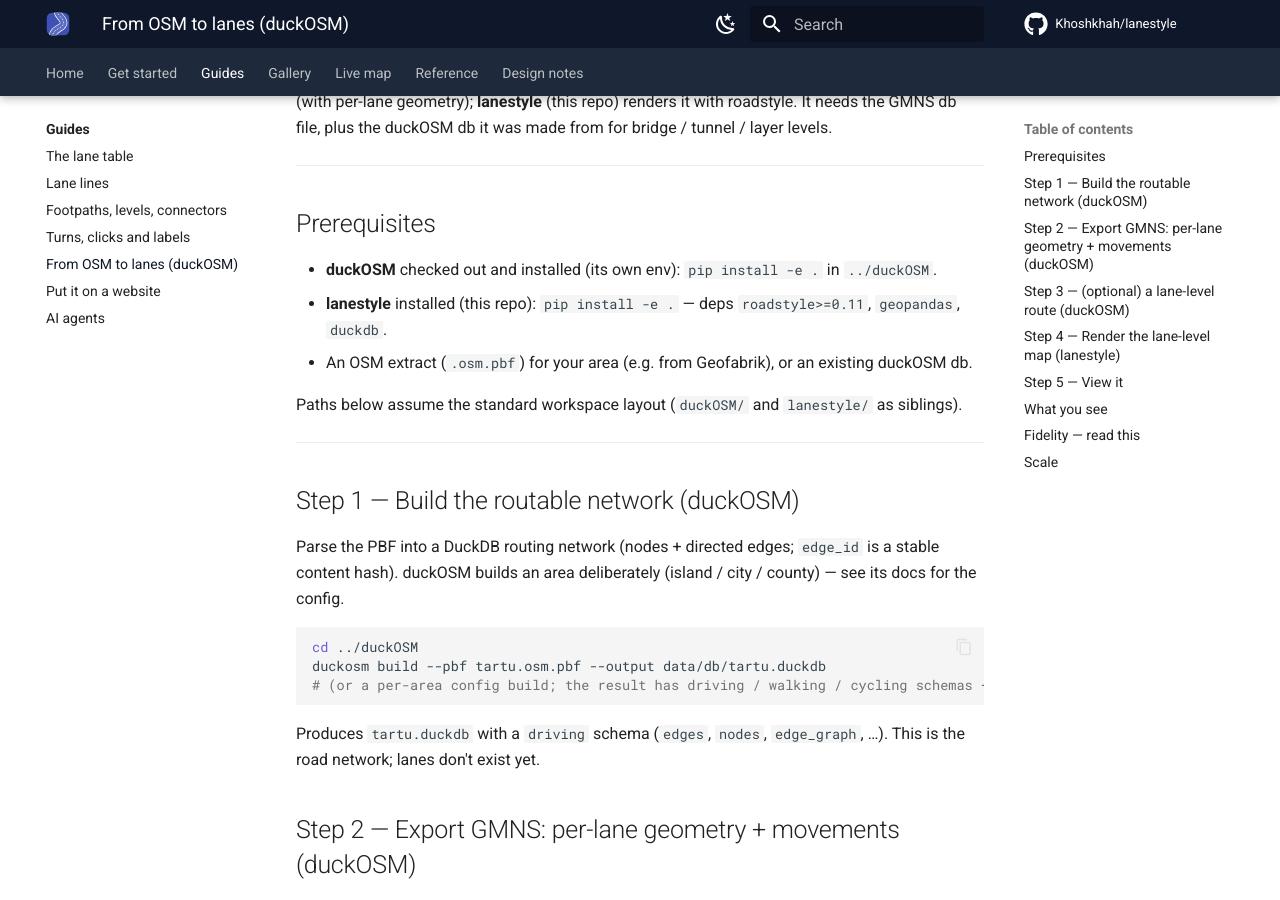
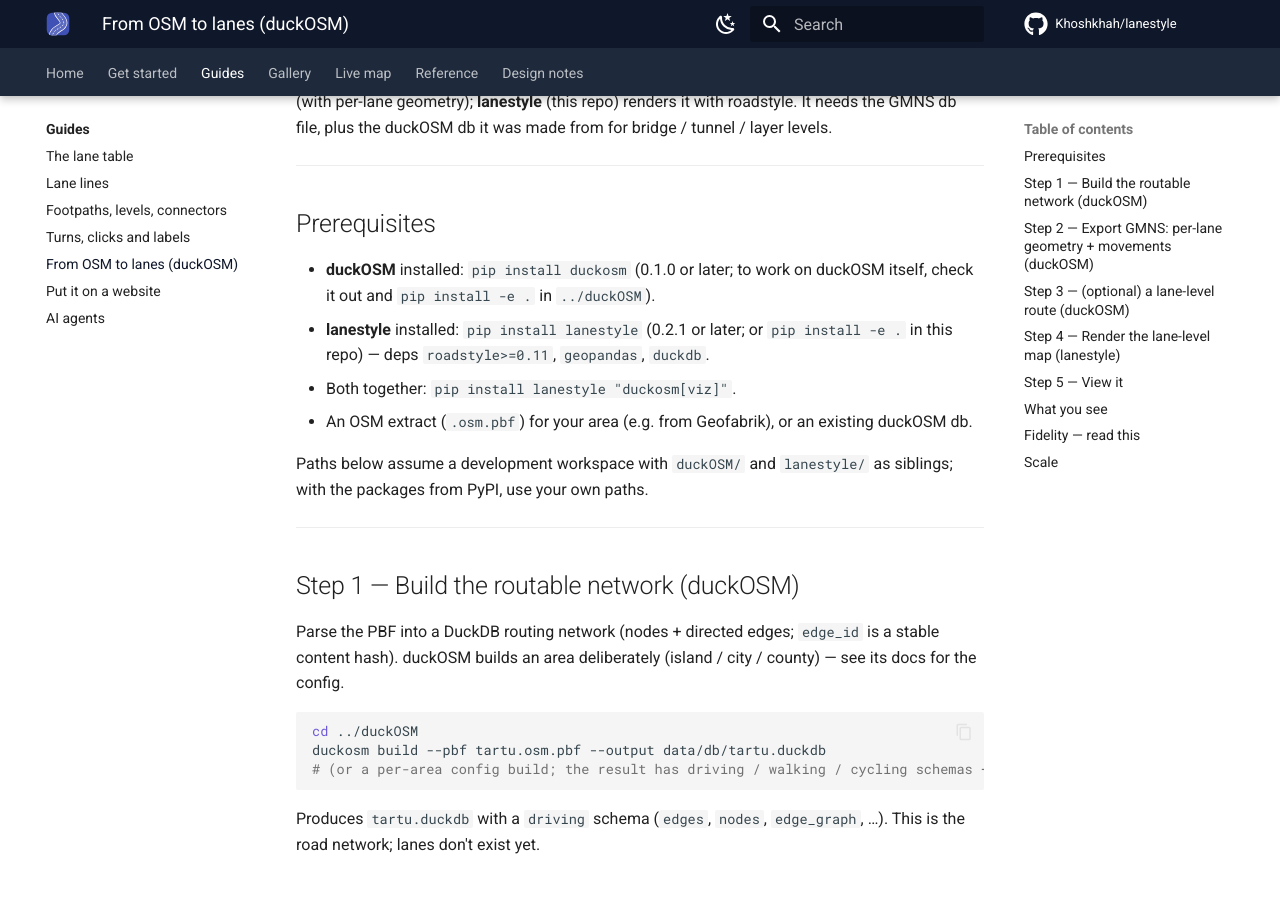
Before and after one commit to Khoshkhah/lanestyle, an MkDocs documentation site: the page built from docs/pipeline.md, in a window 1280 px wide and 900 px high, scrolled down 427 px. Built offline with MkDocs 1.6.1 and Material for MkDocs 9.7.7, drawn with Linux system fonts in a browser that asks for light colours; comment, search, counter and statistics services are not loaded.

Commit message:
Docs: duckOSM is on PyPI (pip install duckosm)
get-started and the pipeline page install duckOSM and lanestyle from PyPI instead of a git URL or a
sibling checkout; AGENTS.md names duckOSM 0.1.0 as the version with the footway joins and U-turn arcs.

Co-Authored-By: Claude Sonnet 5.5 <noreply@anthropic.com>

```diff
--- a/docs/pipeline.md
+++ b/docs/pipeline.md
@@ -23,11 +23,12 @@ layer levels.
 
 ## Prerequisites
 
-- **duckOSM** checked out and installed (its own env): `pip install -e .` in `../duckOSM`.
-- **lanestyle** installed (this repo): `pip install -e .` — deps `roadstyle>=0.11`, `geopandas`, `duckdb`.
+- **duckOSM** installed: `pip install duckosm` (0.1.0 or later; to work on duckOSM itself, check it out and `pip install -e .` in `../duckOSM`).
+- **lanestyle** installed: `pip install lanestyle` (0.2.1 or later; or `pip install -e .` in this repo) — deps `roadstyle>=0.11`, `geopandas`, `duckdb`.
+- Both together: `pip install lanestyle "duckosm[viz]"`.
 - An OSM extract (`.osm.pbf`) for your area (e.g. from Geofabrik), or an existing duckOSM db.
 
-Paths below assume the standard workspace layout (`duckOSM/` and `lanestyle/` as siblings).
+Paths below assume a development workspace with `duckOSM/` and `lanestyle/` as siblings; with the packages from PyPI, use your own paths.
 
 ---
 
```
Also changed, not shown: AGENTS.md (+1 -1 lines), docs/get-started.md (+1 -1 lines).
